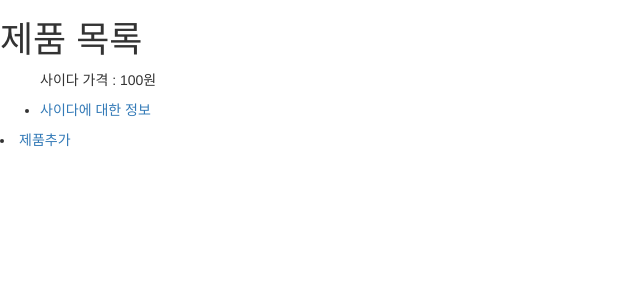
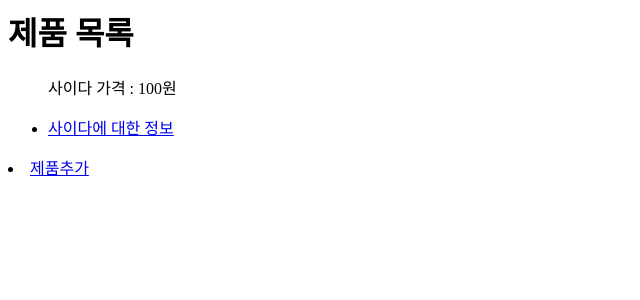
Before and after one commit to yunjicue/myproject, a Django app: page / in a window 1280 px wide. Shown: the top 300 px of the page, without its empty margins (0-640 px from the left). Run offline with Django 3.2, Linux system fonts and the light colour scheme; data comes from the database, SQL or seed files in the repository; some libraries are stand-ins or nearby versions.

Commit message:
Update index.html

```diff
--- a/shopping_list/add/templates/add/index.html
+++ b/shopping_list/add/templates/add/index.html
@@ -1,8 +1,6 @@
 <html>
     <head>
         <title>index page</title>
-        <link rel="stylesheet" href="//maxcdn.bootstrapcdn.com/bootstrap/3.2.0/css/bootstrap.min.css">
-<link rel="stylesheet" href="//maxcdn.bootstrapcdn.com/bootstrap/3.2.0/css/bootstrap-theme.min.css">
     </head>
     <body>
     <h1>제품 목록</h1>
```
